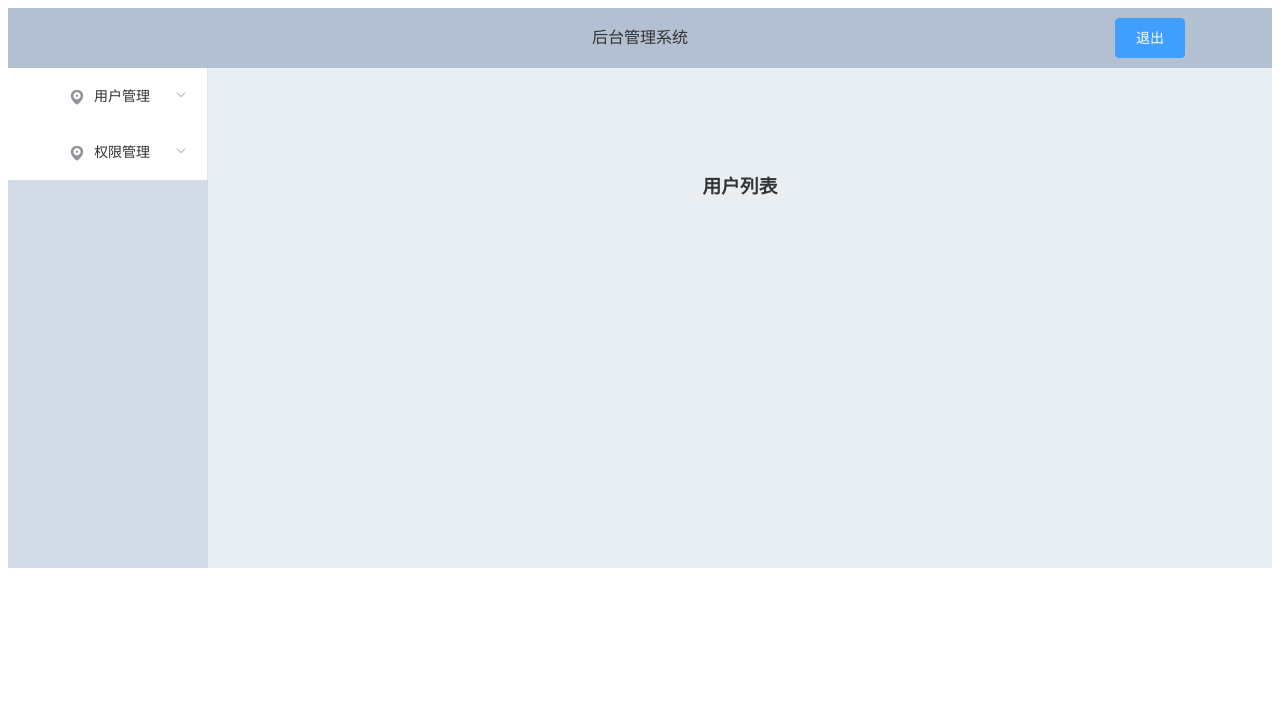
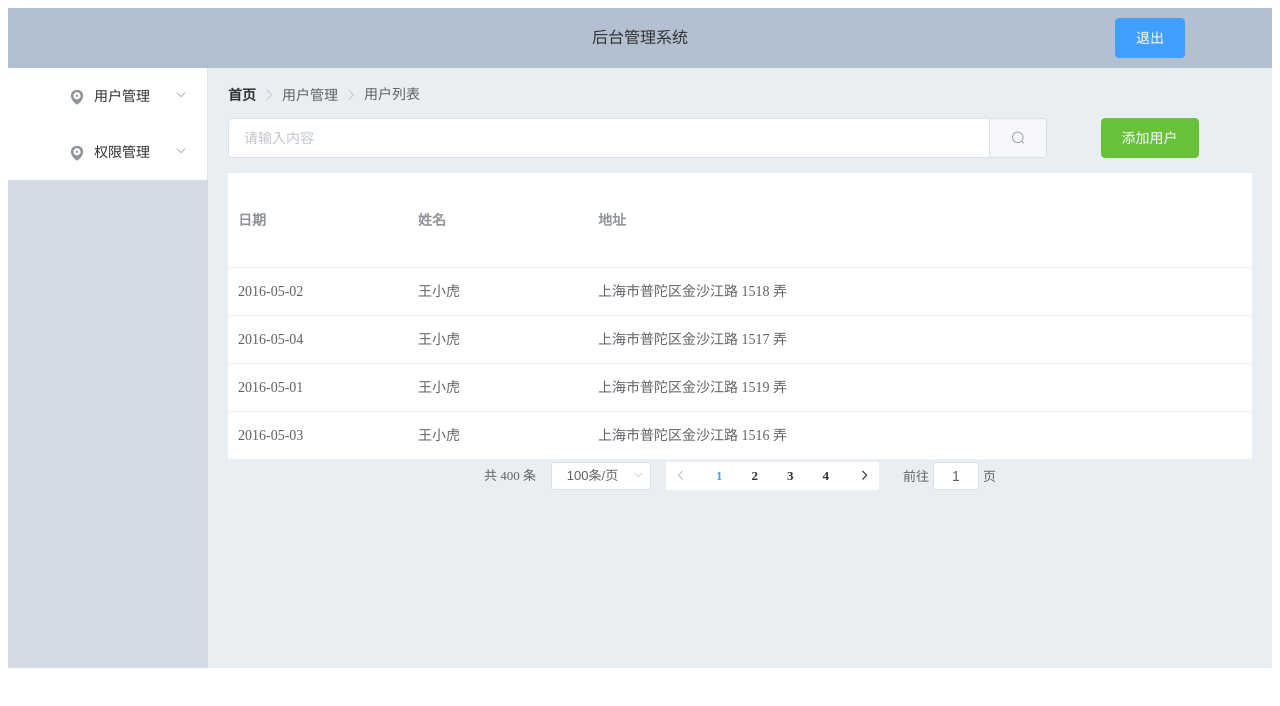
Before and after one commit to dumin199101/ES6, a Vue app in the folder 03Vue/02/hello/: page /#/user in a window 1280 px wide. Shown: the top 706 px of the page. Built offline with nearby package versions, Linux system fonts and the light colour scheme; sample sign-in values are in the browser's storage.

Commit message:
Vue实战项目-用户列表布局

```diff
--- a/03Vue/02/hello/src/components/Home/Home.vue
+++ b/03Vue/02/hello/src/components/Home/Home.vue
@@ -95,7 +95,7 @@
   }
   .height100{
      height:100%;
-     height:500px;
+     height:600px;
   }
   .el-aside {
     background-color: #D3DCE6;
@@ -108,7 +108,7 @@
     background-color: #E9EEF3;
     color: #333;
     text-align: center;
-    line-height: 160px;
+    line-height: 70px;
   }
 
   body > .el-container {
--- a/03Vue/02/hello/src/components/User/User.vue
+++ b/03Vue/02/hello/src/components/User/User.vue
@@ -1,10 +1,86 @@
 <template>
-  <h1>用户列表</h1>
+  <!--  面包屑导航-->
+  <div>
+    <el-breadcrumb separator-class="el-icon-arrow-right">
+      <el-breadcrumb-item :to="{ path: '/' }">首页</el-breadcrumb-item>
+      <el-breadcrumb-item>用户管理</el-breadcrumb-item>
+      <el-breadcrumb-item>用户列表</el-breadcrumb-item>
+    </el-breadcrumb>
+    <!--  搜索框-->
+    <div style="width:80%;float:left;">
+      <el-input placeholder="请输入内容" v-model="input1" class="input-with-select">
+        <el-button slot="append" icon="el-icon-search"></el-button>
+      </el-input>
+    </div>
+    <div style="width:20%;float:right;">
+      <el-button type="success">添加用户</el-button>
+    </div>
+<!--    表格-->
+    <el-table
+      :data="tableData"
+      style="width: 100%">
+      <el-table-column
+        prop="date"
+        label="日期"
+        width="180">
+      </el-table-column>
+      <el-table-column
+        prop="name"
+        label="姓名"
+        width="180">
+      </el-table-column>
+      <el-table-column
+        prop="address"
+        label="地址">
+      </el-table-column>
+    </el-table>
+<!--    分页-->
+    <el-pagination
+      @size-change="handleSizeChange"
+      @current-change="handleCurrentChange"
+      :current-page="currentPage"
+      :page-sizes="[100, 200, 300, 400]"
+      :page-size="100"
+      layout="total, sizes, prev, pager, next, jumper"
+      :total="400">
+    </el-pagination>
+
+  </div>
 </template>
 <script>
-  export default {
-
-  }
+    export default {
+        data() {
+            return {
+                input1: '',
+                tableData: [{
+                    date: '2016-05-02',
+                    name: '王小虎',
+                    address: '上海市普陀区金沙江路 1518 弄'
+                }, {
+                    date: '2016-05-04',
+                    name: '王小虎',
+                    address: '上海市普陀区金沙江路 1517 弄'
+                }, {
+                    date: '2016-05-01',
+                    name: '王小虎',
+                    address: '上海市普陀区金沙江路 1519 弄'
+                }, {
+                    date: '2016-05-03',
+                    name: '王小虎',
+                    address: '上海市普陀区金沙江路 1516 弄'
+                }],
+                currentPage: 1,
+            }
+        },
+        methods:{
+            handleSizeChange(val) {
+                console.log(`每页 ${val} 条`);
+            },
+            handleCurrentChange(val) {
+                console.log(`当前页: ${val}`);
+            }
+        }
+    }
 </script>
 <style>
 
```
